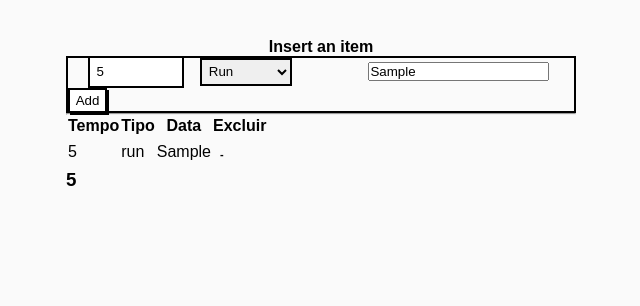
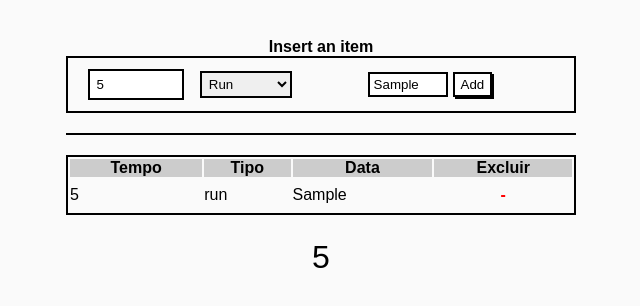
Before and after one commit to caabeatriz/Testtrustvox, a plain HTML site: page index.html in a window 1280 px wide. Both pictures are taken after typing "5", "Sample" into the empty fields and a click on the button "Add". Shown: the part 140-446 px from the top of the page, without its empty margins (319-959 px from the left). Drawn offline with Linux system fonts and the light colour scheme.

Commit message:
Added colors in table, modified font in results of table

```diff
--- a/css/style.css
+++ b/css/style.css
@@ -48,7 +48,11 @@ body{
     box-shadow: 2px 2px;
 }
 
-
+hr{
+    margin-top: 20px;
+    margin-bottom: 20px;
+    border: 1px solid;
+}
 
 #inputNumber{
 
@@ -56,6 +60,25 @@ body{
     width: 19%;
     margin-left: 20px;
     border: 2px solid;
+}
+
+#inputDate{
+    width: 80px;
+    border: 2px solid;
+    padding: 0.2rem;
+}
+
+thead{
+    background-color: #cccccc;
+}
+
+table{
+    border: 2px solid;
+    width: 100%;
+}
+
+th, thead, td{
+    border:none !important;
 }
 
 #selectForm{
@@ -66,15 +89,29 @@ body{
 }
 
 .btnDeleteTask{
-    color: black;
-    display: flex;
-    box-shadow: none;
-    width: 7%;
-    margin-right: 5px;
-    margin-top: 4px;
+    color: red;
     padding: 7px;
-    font-size: 11px;
     font-weight: 600;
-    border-radius: 100%;
-    border: red;
+    font-size: 1rem;
+    text-align: center;
 }
+
+
+.tr-cor{
+    background-color: #D4DDE0;
+}
+
+tr:nth-child(even) {
+    background-color: #FEFEFE;
+}
+
+.cabecalho{
+    background-color: #cccccc;
+}
+
+.resultado{
+    font-size: 2rem;
+    text-align: center;
+    margin-top: 24px;
+    font-weight: 100;
+}
```
